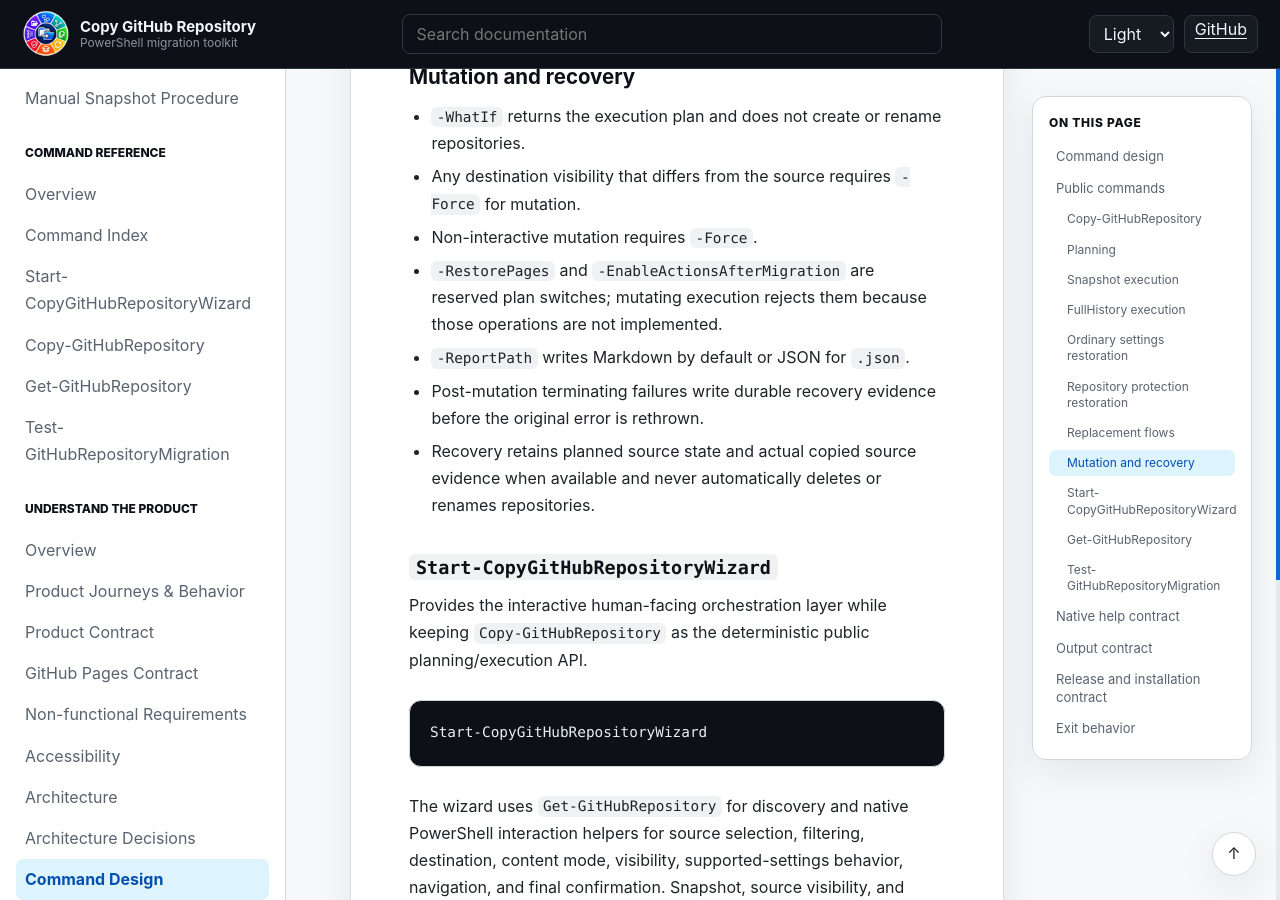
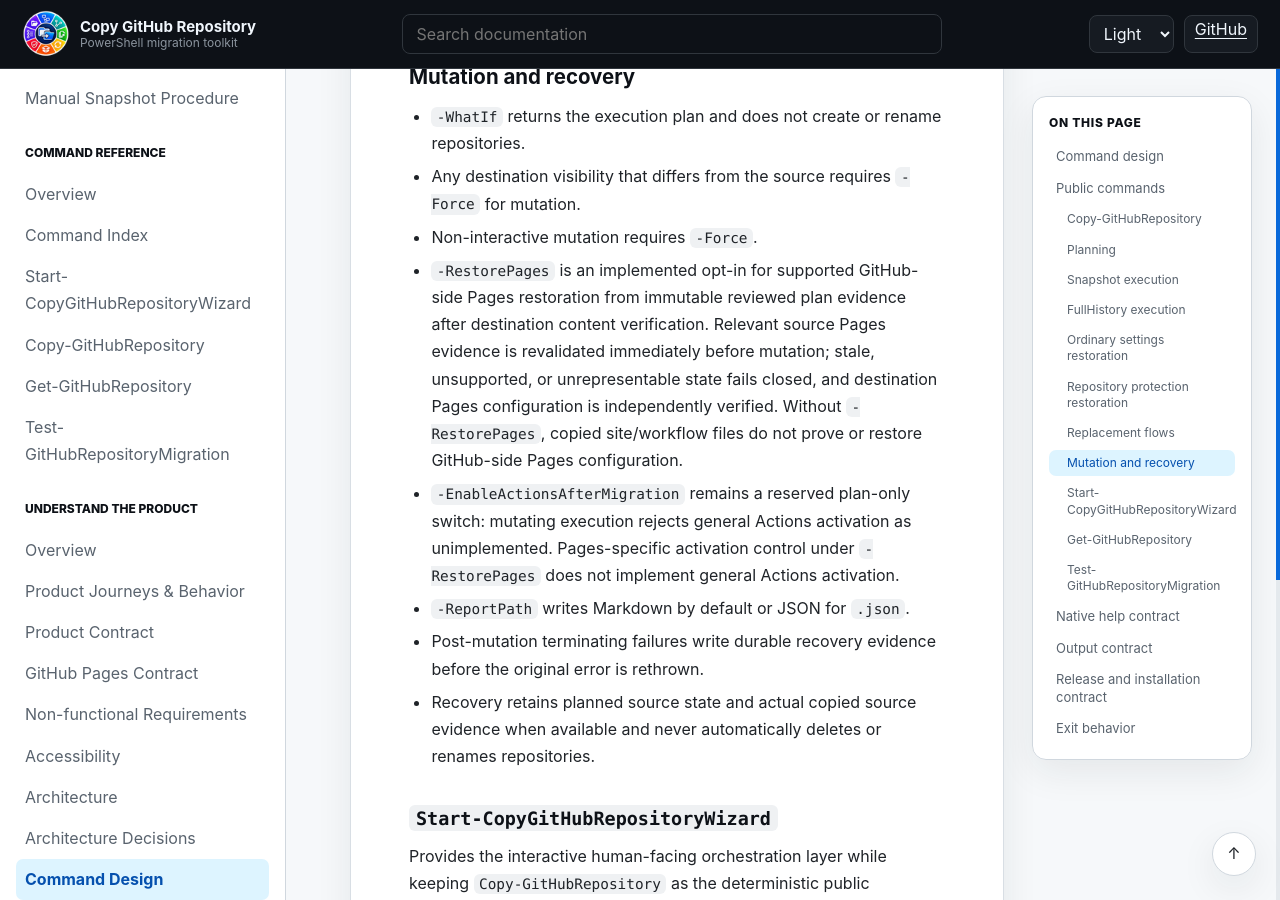
Before and after one commit to infoconex/copy-github-repo, a Jekyll site: the page built from docs/product/command-design.md, in a window 1280 px wide and 900 px high, scrolled down 5353 px. Built offline with Jekyll 4.4.1, drawn with Linux system fonts in a browser that asks for light colours.

Commit message:
docs: distinguish supported RestorePages from reserved Actions activation (#148)

```diff
--- a/docs/product/command-design.md
+++ b/docs/product/command-design.md
@@ -139,7 +139,8 @@ A different existing destination can also be archived and replaced only through
 - `-WhatIf` returns the execution plan and does not create or rename repositories.
 - Any destination visibility that differs from the source requires `-Force` for mutation.
 - Non-interactive mutation requires `-Force`.
-- `-RestorePages` and `-EnableActionsAfterMigration` are reserved plan switches; mutating execution rejects them because those operations are not implemented.
+- `-RestorePages` is an implemented opt-in for supported GitHub-side Pages restoration from immutable reviewed plan evidence after destination content verification. Relevant source Pages evidence is revalidated immediately before mutation; stale, unsupported, or unrepresentable state fails closed, and destination Pages configuration is independently verified. Without `-RestorePages`, copied site/workflow files do not prove or restore GitHub-side Pages configuration.
+- `-EnableActionsAfterMigration` remains a reserved plan-only switch: mutating execution rejects general Actions activation as unimplemented. Pages-specific activation control under `-RestorePages` does not implement general Actions activation.
 - `-ReportPath` writes Markdown by default or JSON for `.json`.
 - Post-mutation terminating failures write durable recovery evidence before the original error is rethrown.
 - Recovery retains planned source state and actual copied source evidence when available and never automatically deletes or renames repositories.
```
